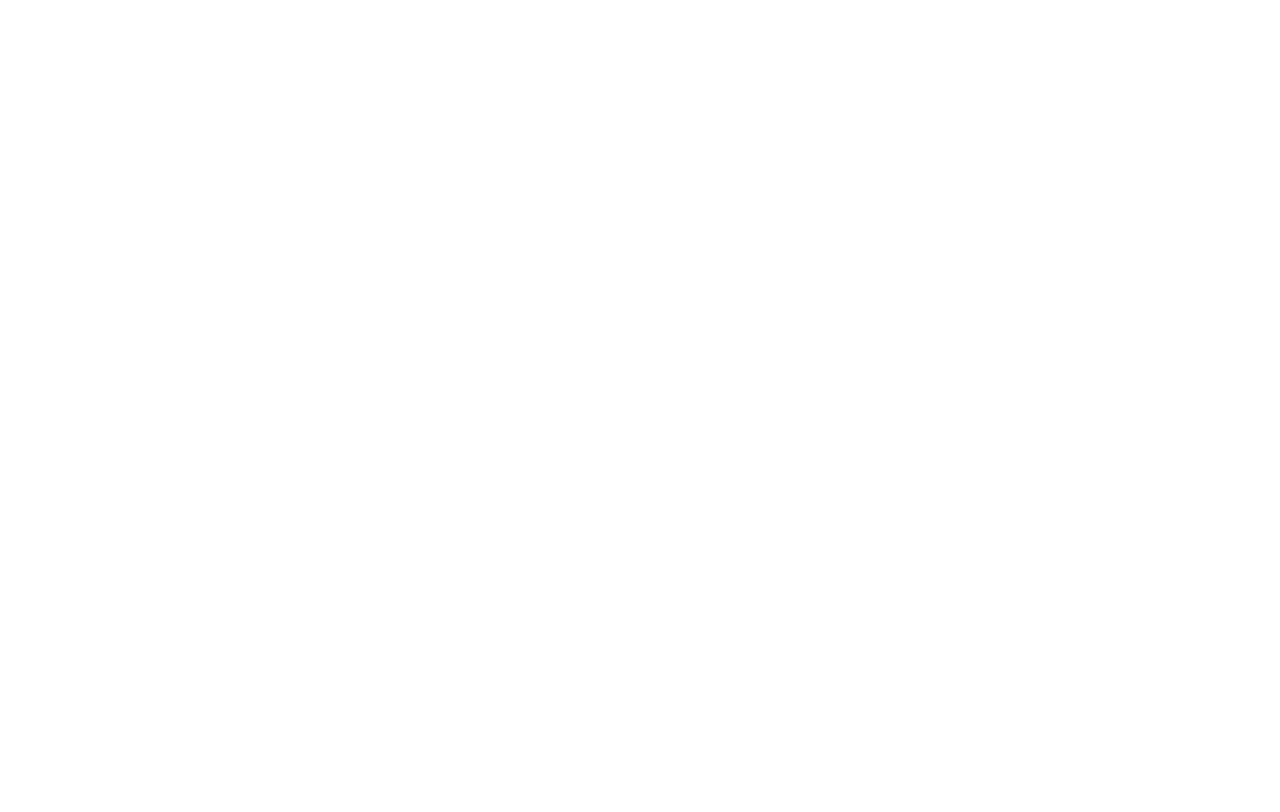
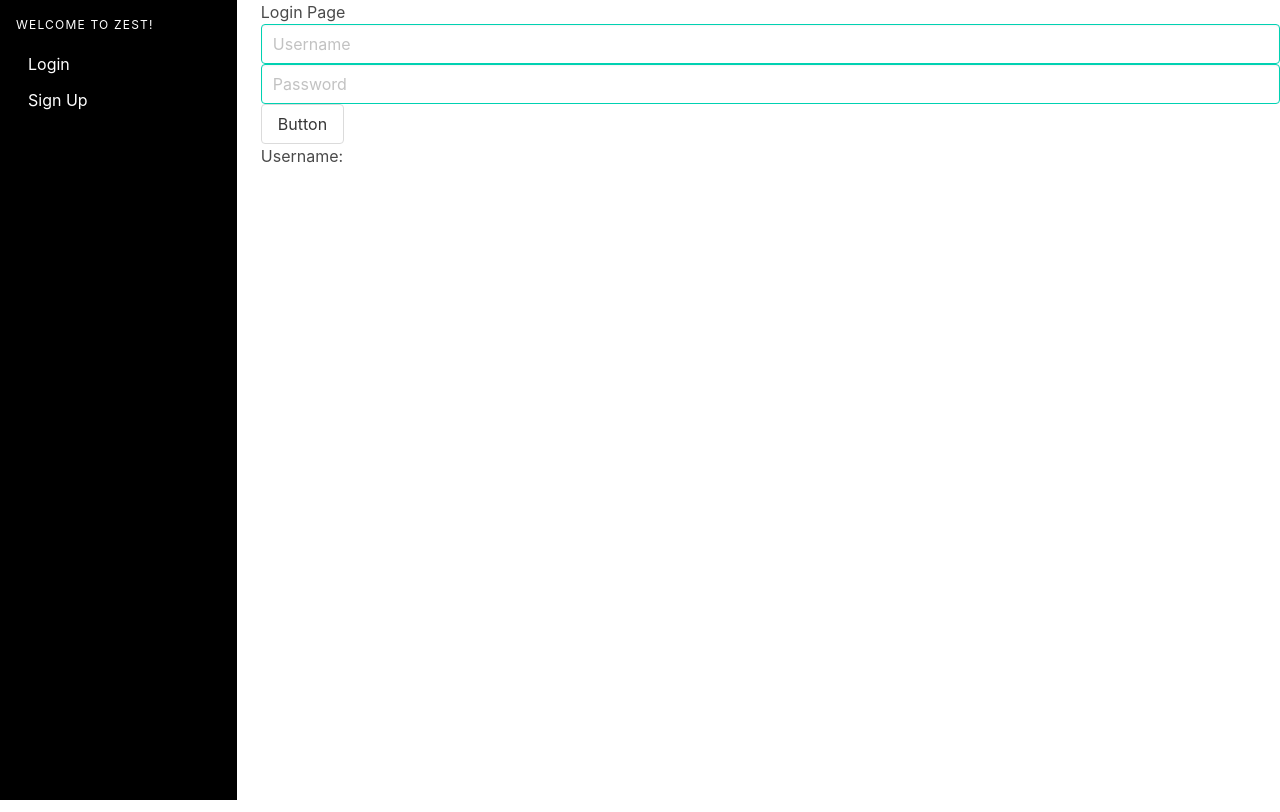
Before and after one commit to lorneez/mini-amazon, a React (Create React App) app in the folder mini-amazon/: page /login in a window 1280 px wide. Built offline with nearby package versions, Linux system fonts and the light colour scheme; the HTML template or start-up script is replaced by a standard one.

Commit message:
Added protected routes, implemented login page and landing page

```diff
--- a/mini-amazon/src/App.js
+++ b/mini-amazon/src/App.js
@@ -5,13 +5,18 @@
 import ProductDetails from "./pages/product/ProductDetails";
 import ProductReview from "./pages/product/ProductReview";
 import CreateProduct from "./pages/product/CreateProduct";
+import SignUpPage from "./pages/landing/SignUpPage";
+import LoginPage from "./pages/landing/LoginPage";
+import LandingPage from "./pages/landing/LandingPage";
 
 
 function App() {
     return (
         <BrowserRouter>
             <Switch>
-                <Route path="/" exact component={HomePage} />
+                <Route path="/" exact component={LandingPage} />
+                <Route path="/login" exact component={LoginPage} />
+                <Route path="/sign-up" exact component={SignUpPage} />
                 <Route path="/product/browse" exact component={ProductBrowse} />
                 <Route path="/product/details" exact component={ProductDetails} />
                 <Route path="/product/review" exact component={ProductReview} />
--- /dev/null
+++ b/mini-amazon/src/pages/landing/LandingPage.js
@@ -0,0 +1,21 @@
+import React from "react"
+import SideBarComponent from "../../components/SideBarComponent";
+
+function LandingPage() {
+    return (
+        <div>
+            <div className={"columns"}>
+                <div className={"column is-one-fifth"}>
+                    <SideBarComponent type={"landing"}/>
+                </div>
+                <div className={"column"}>
+                    <div className={"container"}>
+                        Landing Page
+                    </div>
+                </div>
+            </div>
+        </div>
+    )
+}
+
+export default LandingPage;
--- /dev/null
+++ b/mini-amazon/src/pages/landing/LoginPage.js
@@ -0,0 +1,43 @@
+import React, {useState} from "react"
+import { useHistory } from "react-router-dom";
+
+import SideBarComponent from "../../components/SideBarComponent";
+
+function LoginPage() {
+    const history = useHistory();
+
+    const [username, setUsername] = useState("")
+    const [password, setPassword] = useState("")
+
+    function handleSubmit() {
+        console.log(username, password)
+        history.push("/dashboard");
+    }
+
+    return (
+        <div>
+            <div className={"columns"}>
+                <div className={"column is-one-fifth"}>
+                    <SideBarComponent type={"landing"}/>
+                </div>
+                <div className={"column"}>
+                    <div className={"container"}>
+                        Login Page
+                        <div>
+                            <input className="input is-primary" value={username} type="text" placeholder="Username"
+                                   onChange={(e)=>setUsername(e.target.value)}
+                            />
+                            <input className="input is-primary" value={password} type="text" placeholder="Password"
+                                   onChange={(e)=>setPassword(e.target.value)}
+                            />
+                            <button className="button" onClick={() => handleSubmit()}>Button</button>
+                        </div>
+                        Username: {username}
+                    </div>
+                </div>
+            </div>
+        </div>
+    )
+}
+
+export default LoginPage;
--- /dev/null
+++ b/mini-amazon/src/pages/landing/SignUpPage.js
@@ -0,0 +1,21 @@
+import React from "react"
+import SideBarComponent from "../../components/SideBarComponent";
+
+function SignUpPage() {
+    return (
+        <div>
+            <div className={"columns"}>
+                <div className={"column is-one-fifth"}>
+                    <SideBarComponent type={"landing"}/>
+                </div>
+                <div className={"column"}>
+                    <div className={"container"}>
+                        Sign Up Page
+                    </div>
+                </div>
+            </div>
+        </div>
+    )
+}
+
+export default SignUpPage;
```
Also changed, not shown: mini-amazon/src/components/protected/ProtectedRoute.js (added, +25 -0 lines).
